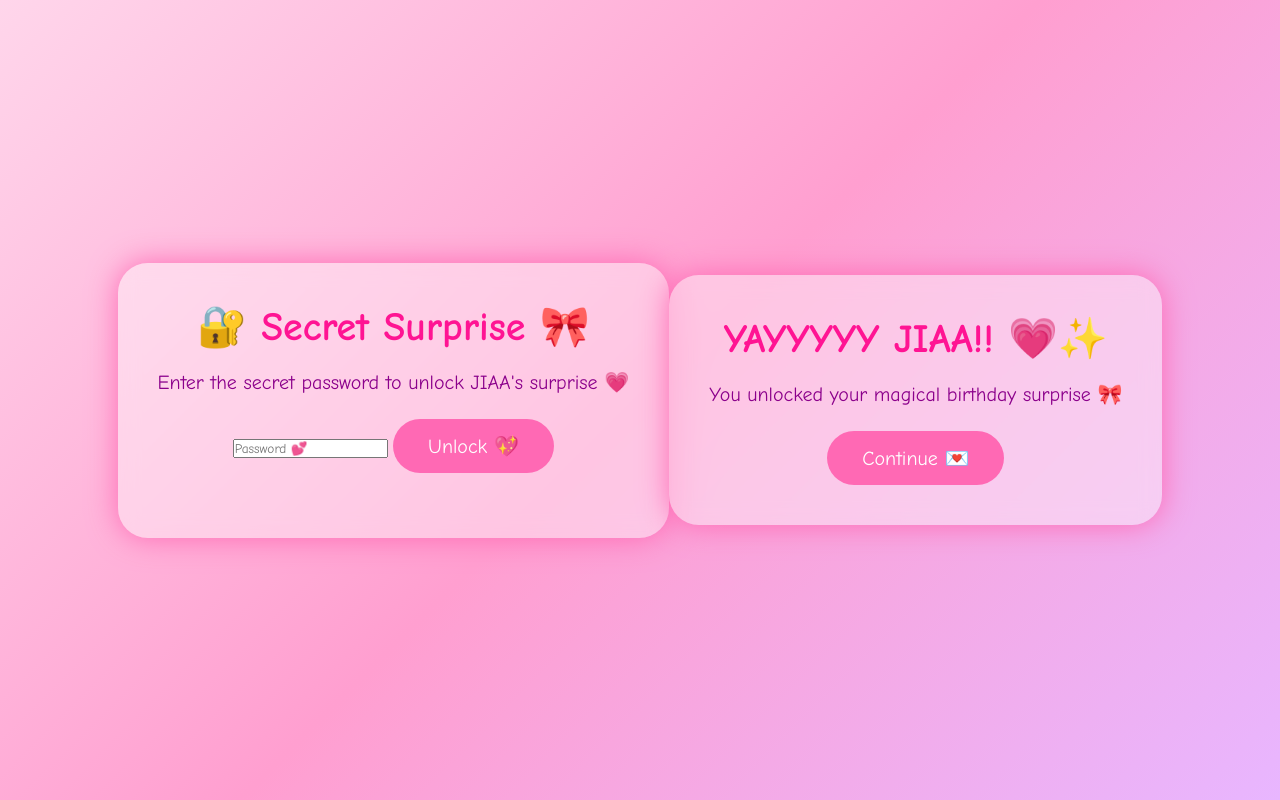
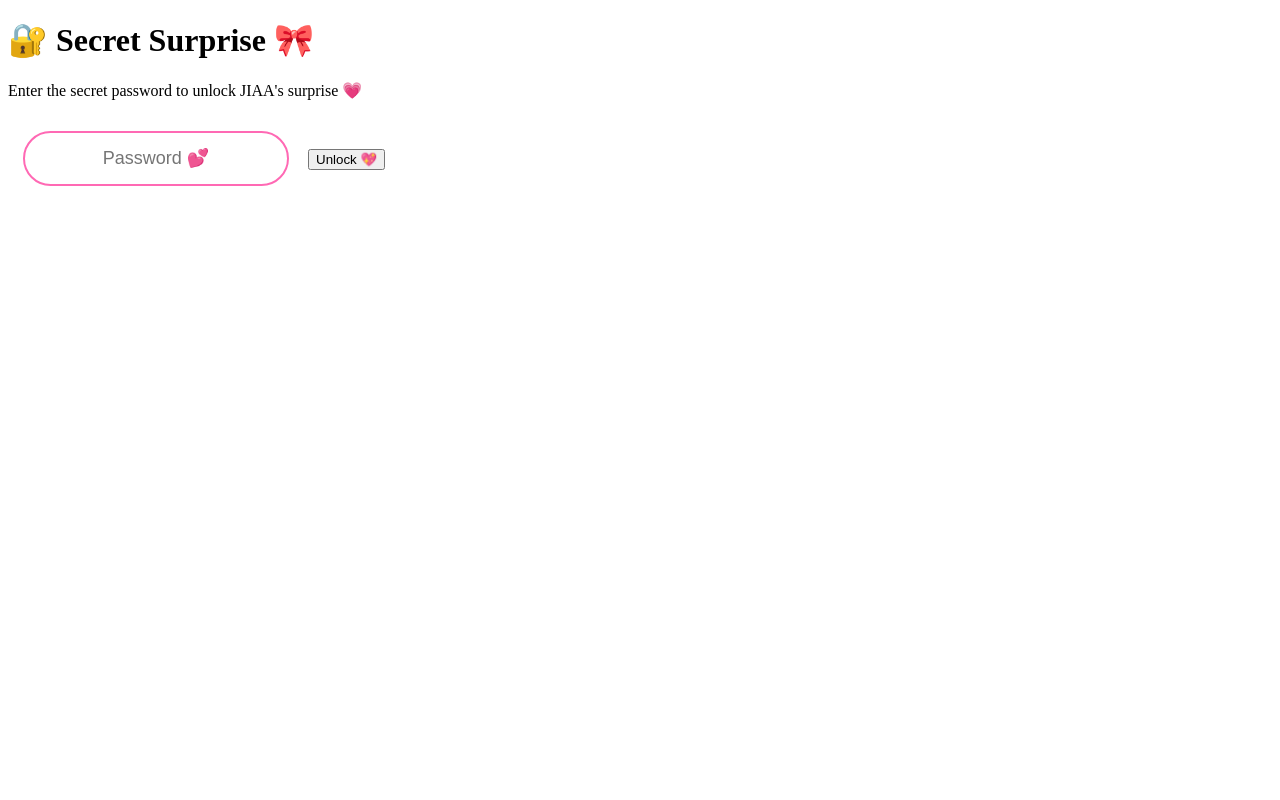
Before and after one commit to mehaksheikhh786-spec/JIAA-Birthday-Surprise, a plain HTML site: page index.html in a window 1280 px wide. Drawn offline with Linux system fonts and the light colour scheme.

Commit message:
Update style.css

```diff
--- a/style.css
+++ b/style.css
@@ -1,70 +1,17 @@
-*{
-    margin:0;
-    padding:0;
-    box-sizing:border-box;
-    font-family:'Comic Sans MS', cursive;
+input{
+    padding:15px;
+    border-radius:30px;
+    border:2px solid #ff69b4;
+    text-align:center;
+    font-size:18px;
+    margin:15px;
 }
 
-body{
-    height:100vh;
-    display:flex;
-    justify-content:center;
-    align-items:center;
-    background:linear-gradient(
-        135deg,
-        #ffd6eb,
-        #ff9fd0,
-        #e8b6ff
-    );
-    overflow:hidden;
+.hidden{
+    display:none;
 }
 
-
-.container{
-
-    background:rgba(255,255,255,0.4);
-    padding:40px;
-    border-radius:30px;
-    text-align:center;
-    backdrop-filter:blur(10px);
-    box-shadow:0 0 30px #ff69b4;
-
+#message{
+    color:#ff1493;
+    font-weight:bold;
 }
-
-
-h1{
-
-    color:#ff1493;
-    font-size:40px;
-    margin-bottom:20px;
-
-}
-
-
-p{
-
-    color:#8b008b;
-    font-size:20px;
-    margin-bottom:25px;
-
-}
-
-
-button{
-
-    background:#ff69b4;
-    color:white;
-    border:none;
-    padding:15px 35px;
-    border-radius:50px;
-    font-size:20px;
-    cursor:pointer;
-
-}
-
-
-button:hover{
-
-    transform:scale(1.1);
-
-}
```
